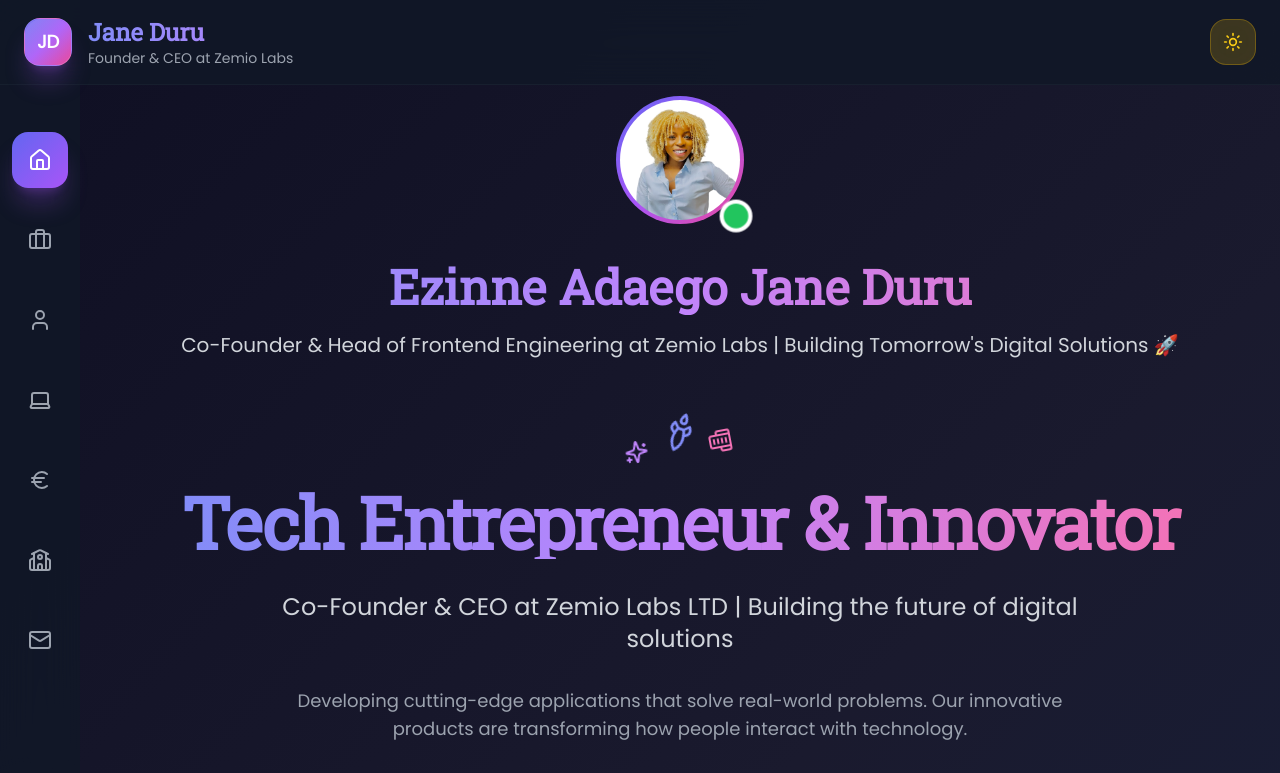
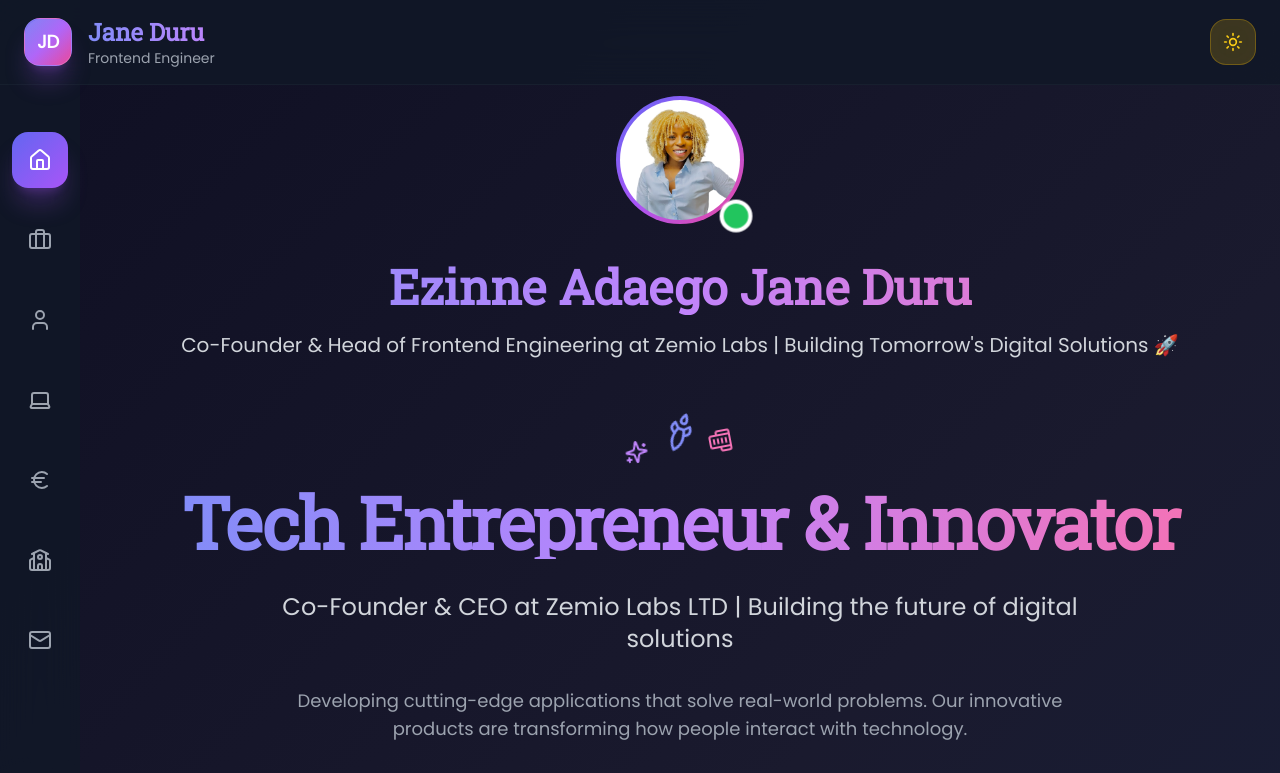
Before and after one commit to janeezy/React-Portfolio, a React (Create React App) app: page / in a window 1280 px wide. Shown: the top 773 px of the page. Built offline with nearby package versions, Linux system fonts and the light colour scheme.

Commit message:
made header changes

```diff
--- a/src/components/Portfolio.js
+++ b/src/components/Portfolio.js
@@ -1448,7 +1448,7 @@ const Portfolio = () => {
                                 Jane Duru
                             </h1>
                             <p className={`text-sm ${theme === "dark" ? "text-gray-400" : "text-gray-600"}`}>
-                                Founder & CEO at Zemio Labs
+                                Frontend Engineer
                             </p>
                         </motion.div>
                     </div>
```
